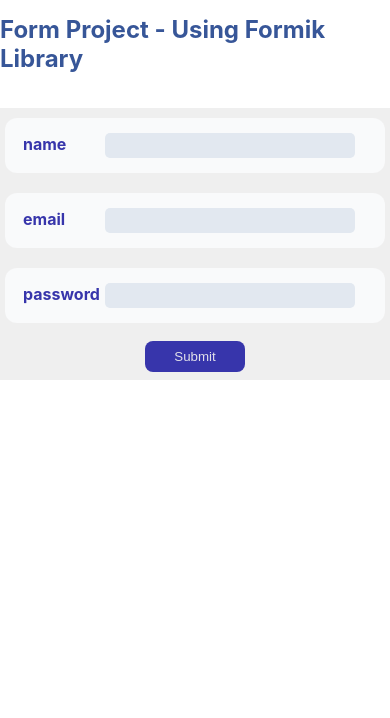
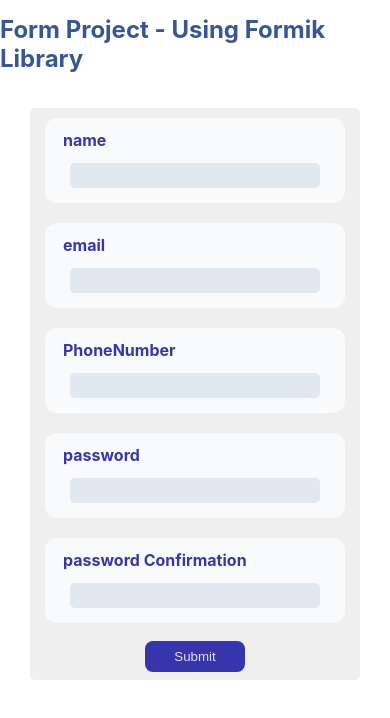
Before and after one commit to alireza921/Form-project, a React (Create React App) app: page / in a window 390 px wide. Shown: the top 718 px of the page. Built offline with nearby package versions, Linux system fonts and the light colour scheme.

Commit message:
Phone Number & password confirmation fields added

```diff
--- a/package.json
+++ b/package.json
@@ -10,7 +10,8 @@
     "react": "^18.1.0",
     "react-dom": "^18.1.0",
     "react-scripts": "5.0.1",
-    "web-vitals": "^2.1.4"
+    "web-vitals": "^2.1.4",
+    "yup": "^0.32.11"
   },
   "scripts": {
     "start": "react-scripts start",
--- a/src/components/SignUpForm/SignUpForm.js
+++ b/src/components/SignUpForm/SignUpForm.js
@@ -1,26 +1,42 @@
 import { useFormik } from "formik";
 import styles from "./signupform.module.css";
+import * as yup from "yup";
 
 const initialValues = {
   name: "",
   email: "",
   password: "",
+  passwordConfirmation: "",
+  phoneNumber: "",
 };
 
-const validate = (values) => {
-  //console.log(valeus);
-  let errors = {};
-  if (!values.name) {
-    errors.name = "Name is required";
-  }
-  if (!values.email) {
-    errors.email = "email is required";
-  }
-  if (!values.password) {
-    errors.password = "password is required";
-  }
-  return errors;
-};
+const phoneRegExp =
+  /^((\\+[1-9]{1,4}[ \\-]*)|(\\([0-9]{2,3}\\)[ \\-]*)|([0-9]{2,4})[ \\-]*)*?[0-9]{3,4}?[ \\-]*[0-9]{3,4}?$/;
+
+const validationSchema = yup.object({
+  name: yup
+    .string()
+    .required("Name is Required !")
+    .min(6, "Minimum 6 charachter "),
+  email: yup.string().email("Email Is Invalid !").required("Email is Required"),
+  // password: yup
+  //   .string()
+  //   .required("Password is Required ")
+  //   .min(8, "Minimum 8 character"),
+
+  // passwordConfirm: yup.string().required("password confirm is required"),
+  password: yup.string().required("Password is required"),
+  passwordConfirmation: yup
+    .string()
+    .oneOf([yup.ref("password"), null], "Passwords must match"),
+
+  phoneNumber: yup
+    .string()
+    .min(11, "minimum 11 number")
+    .required("phone Number is required")
+    .matches(phoneRegExp, "Phone number is not valid"),
+});
+
 const SignUpForm = () => {
   const onSubmit = (values, { resetForm }) => {
     console.log(values);
@@ -30,7 +46,7 @@ const SignUpForm = () => {
   const formik = useFormik({
     initialValues,
     onSubmit,
-    validate,
+    validationSchema,
   });
 
   console.log("visited Fields", formik.touched);
@@ -40,13 +56,7 @@ const SignUpForm = () => {
       <form onSubmit={formik.handleSubmit} className={styles.container}>
         <div className={styles.inputContainer}>
           <label> name </label>
-          <input
-            type='text'
-            onChange={formik.handleChange}
-            name='name'
-            value={formik.values.name}
-            onBlur={formik.handleBlur}
-          />
+          <input {...formik.getFieldProps("name")} type='text' name='name' />
           {formik.errors.name && formik.touched.name && (
             <div className={styles.err}> {formik.errors.name} </div>
           )}
@@ -54,29 +64,45 @@ const SignUpForm = () => {
 
         <div className={styles.inputContainer}>
           <label> email </label>
-          <input
-            type='email'
-            onChange={formik.handleChange}
-            name='email'
-            value={formik.values.email}
-            onBlur={formik.handleBlur}
-          />
+          <input {...formik.getFieldProps("email")} type='email' name='email' />
           {formik.errors.email && formik.touched.email && (
             <div className={styles.err}> {formik.errors.email} </div>
           )}
         </div>
 
         <div className={styles.inputContainer}>
+          <label> PhoneNumber </label>
+          <input
+            {...formik.getFieldProps("phoneNumber")}
+            type='phoneNumber'
+            name='phoneNumber'
+          />
+          {formik.errors.phoneNumber && formik.touched.phoneNumber && (
+            <div className={styles.err}> {formik.errors.phoneNumber} </div>
+          )}
+        </div>
+
+        <div className={styles.inputContainer}>
           <label> password </label>
           <input
+            {...formik.getFieldProps("password")}
             type='text'
-            onChange={formik.handleChange}
             name='password'
-            value={formik.values.password}
-            onBlur={formik.handleBlur}
           />
           {formik.errors.password && formik.touched.password && (
             <div className={styles.err}> {formik.errors.password} </div>
+          )}
+        </div>
+
+        <div className={styles.inputContainer}>
+          <label> password Confirmation</label>
+          <input
+            {...formik.getFieldProps("passwordConfirmation")}
+            type='text'
+            name='passwordConfirmation'
+          />
+          {formik.errors.passwordConfirmation && formik.touched.passwordConfirmation && (
+            <div className={styles.err}> {formik.errors.passwordConfirmation} </div>
           )}
         </div>
 
--- a/src/components/SignUpForm/signupform.module.css
+++ b/src/components/SignUpForm/signupform.module.css
@@ -21,7 +21,7 @@ margin: 10px 5px;
     border-radius: 12px;
     font-weight: bold;
     color: #3735ab;
-    width: 380px;
+    width: 300px;
     /* display: flex;
     flex-direction: row;
     justify-content: space-between;
@@ -40,7 +40,8 @@ margin: 10px 5px;
     /* font-size: 18px; */
     /* color: #152aaa; */
     display: inline-block;
-    width: 75px;
+    width: 220px;
+    margin-bottom: 10px;
 }
 
 .inputContainer input {
```
Also changed, not shown: 1 other file (tests, documents, lock files or other folders).
